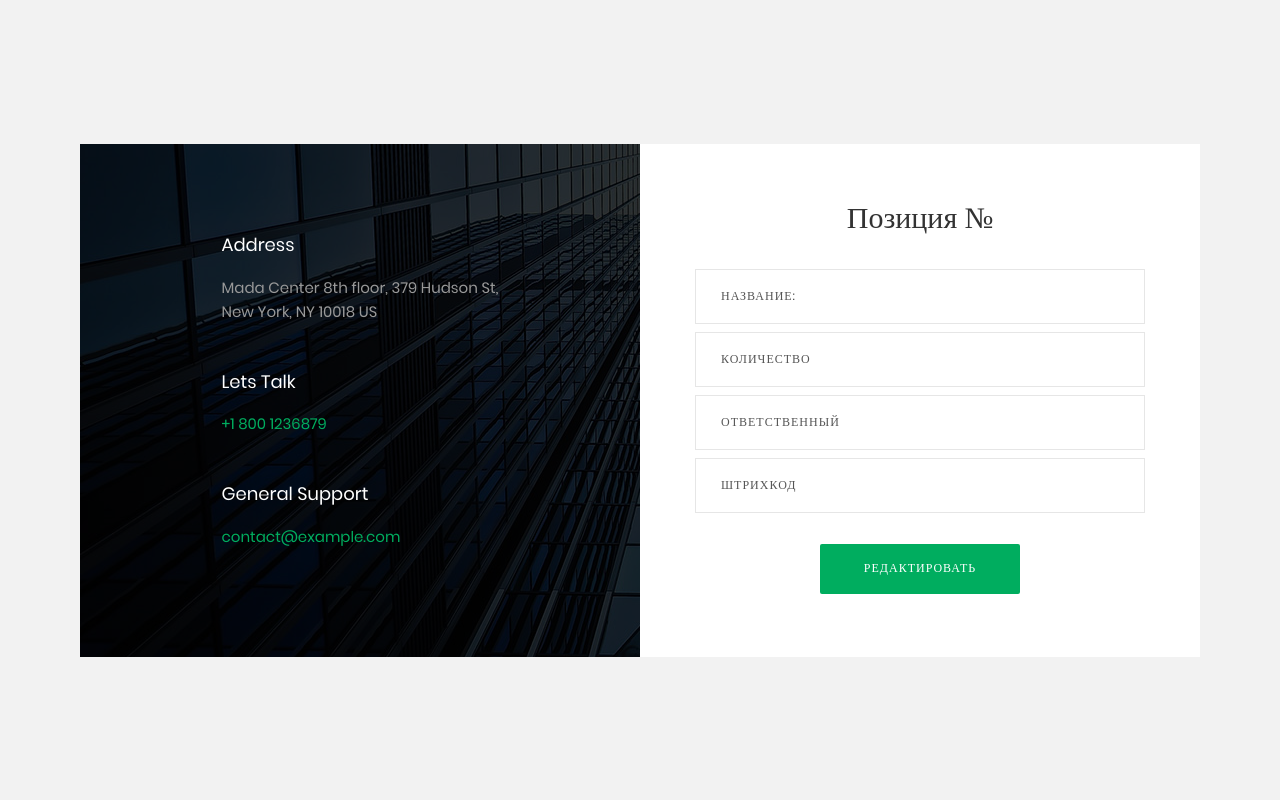
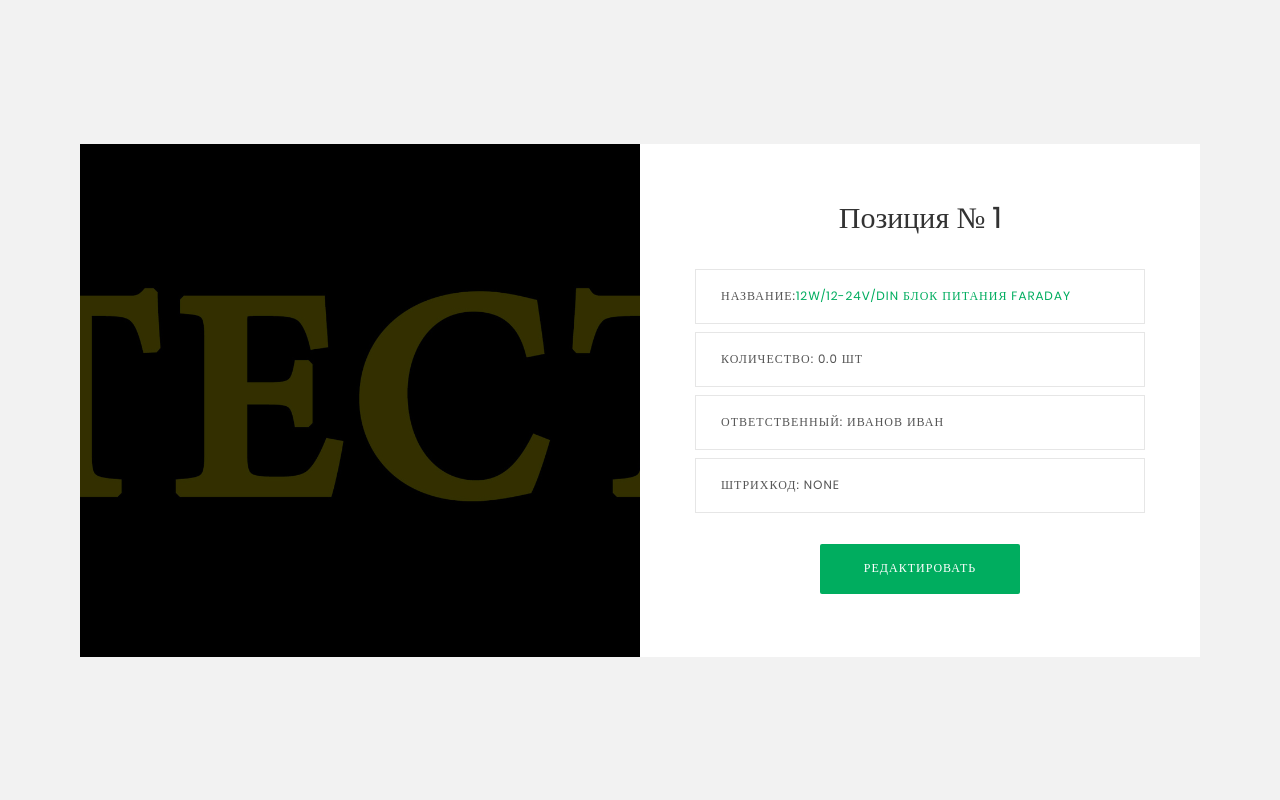
Before and after one commit to Po4e4ka/sklad_site, a Django app: template Positions/templates/Positions/position_view.html in a window 1280 px wide. Run offline with Django 3.2, Linux system fonts and the light colour scheme; the template is opened without the code that fills it: values that come from a table or form of the project are taken from there, others are empty; data comes from the database, SQL or seed files in the repository; some libraries are stand-ins or nearby versions; some web fonts are replaced.

Commit message:
Стабильная версия 0,02

```diff
--- a/Positions/static/Positions/css/main.css
+++ b/Positions/static/Positions/css/main.css
@@ -192,6 +192,7 @@ tbody tr:hover {
   color: #555555;
   background-color: #f5f5f5;
   cursor: pointer;
+
 }
 
 .column1 {
--- a/Positions/templates/Positions/position_view.html
+++ b/Positions/templates/Positions/position_view.html
@@ -3,7 +3,7 @@
 <html lang="en">
 <head>
 {#    TODO сделать название позиции#}
-	<title>Позиция №</title>
+	<title>Позиция №{{ position.id }}</title>
 	<meta charset="UTF-8">
 	<meta name="viewport" content="width=device-width, initial-scale=1">
 <!--===============================================================================================-->
@@ -37,10 +37,10 @@
 			<form class="contact100-form validate-form">
 				<span class="contact100-form-title">
 {#                    Todo № или название позиции#}
-					Позиция №
+					Позиция № {{ position.id }}
 				</span>
 
-				<label class="label-input100" for="first-name">Название: </label>
+				<label class="label-input100" for="first-name">Название: <font color="#00ad5f"> {{ position.name }} </font></label>
 {#				<div class="wrap-input100 rs1-wrap-input100 validate-input" data-validate="Type first name">#}
 {#                    <label class="label-input100"  for="first-name">Количество </label>#}
 {#					<span class="focus-input100"></span>#}
@@ -50,19 +50,19 @@
 {#					<span class="focus-input100"></span>#}
 {#				</div>#}
 
-				<label class="label-input100" for="email">Количество</label>
+				<label class="label-input100" for="email">Количество: {{ position.quantity }} {{ position.ediz }}</label>
 {#				<div class="wrap-input100 validate-input" data-validate = "Valid email is required: ex@abc.xyz">#}
 {#					<input id="email" class="input100" type="text" name="email" placeholder="Eg. example@email.com">#}
 {#					<span class="focus-input100"></span>#}
 {#				</div>#}
 
-				<label class="label-input100" for="phone">Ответственный</label>
+				<label class="label-input100" for="phone">Ответственный: {{ position.mol.name }}</label>
 {#				<div class="wrap-input100">#}
 {#					<input id="phone" class="input100" type="text" name="phone" placeholder="Eg. +1 800 000000">#}
 {#					<span class="focus-input100"></span>#}
 {#				</div>#}
 
-				<label class="label-input100" for="message">Штрихкод</label>
+				<label class="label-input100" for="message">Штрихкод: {{ position.code }}</label>
 {#				<div class="wrap-input100 validate-input" data-validate = "Message is required">#}
 {#					<textarea id="message" class="input100" name="message" placeholder="Write us a message"></textarea>#}
 {#					<span class="focus-input100"></span>#}
@@ -75,51 +75,45 @@
 				</div>
 			</form>
 
-			<div class="contact100-more flex-col-c-m" style="background-image: url('../../static/Positions/position_view/images/bg-01.jpg');">
+			<div class="contact100-more flex-col-c-m" style="background-image: url('{% static "Positions/position_view/images/test.jpg"%}');">
 				<div class="flex-w size1 p-b-47">
 					<div class="txt1 p-r-25">
-						<span class="lnr lnr-map-marker"></span>
 					</div>
 
 					<div class="flex-col size2">
 						<span class="txt1 p-b-20">
-							Address
+
 						</span>
 
 						<span class="txt2">
-							Mada Center 8th floor, 379 Hudson St, New York, NY 10018 US
+
 						</span>
 					</div>
 				</div>
 
 				<div class="dis-flex size1 p-b-47">
 					<div class="txt1 p-r-25">
-						<span class="lnr lnr-phone-handset"></span>
 					</div>
 
 					<div class="flex-col size2">
 						<span class="txt1 p-b-20">
-							Lets Talk
+
 						</span>
 
 						<span class="txt3">
-							+1 800 1236879
 						</span>
 					</div>
 				</div>
 
 				<div class="dis-flex size1 p-b-47">
 					<div class="txt1 p-r-25">
-						<span class="lnr lnr-envelope"></span>
 					</div>
 
 					<div class="flex-col size2">
 						<span class="txt1 p-b-20">
-							General Support
 						</span>
 
 						<span class="txt3">
-							contact@example.com
 						</span>
 					</div>
 				</div>
@@ -132,14 +126,14 @@
 	<div id="dropDownSelect1"></div>
 
 <!--===============================================================================================-->
-	<script src="../../static/Positions/position_view/vendor/jquery/jquery-3.2.1.min.js"></script>
+	<script src='{% static "Positions/position_view/vendor/jquery/jquery-3.2.1.min.js"%}'></script>
 <!--===============================================================================================-->
-	<script src="../../static/Positions/position_view/vendor/animsition/js/animsition.min.js"></script>
+	<script src='{% static "Positions/position_view/vendor/animsition/js/animsition.min.js"%}'></script>
 <!--===============================================================================================-->
-	<script src="../../static/Positions/position_view/vendor/bootstrap/js/popper.js"></script>
-	<script src="../../static/Positions/position_view/vendor/bootstrap/js/bootstrap.min.js"></script>
+	<script src='{% static "Positions/position_view/vendor/bootstrap/js/popper.js"%}'></script>
+	<script src='{% static "Positions/position_view/vendor/bootstrap/js/bootstrap.min.js"%}'></script>
 <!--===============================================================================================-->
-	<script src="../../static/Positions/position_view/vendor/select2/select2.min.js"></script>
+	<script src='{% static "Positions/position_view/vendor/select2/select2.min.js"%}'></script>
 	<script>
 		$(".selection-2").select2({
 			minimumResultsForSearch: 20,
--- a/Positions/templates/Positions/positions_view_table.html
+++ b/Positions/templates/Positions/positions_view_table.html
@@ -30,7 +30,7 @@
 				<div class="table100">
 					<table>
 						<thead>
-							<tr class="table100-head">
+							<tr  class="table100-head">
 {#                                TODO Найти способ изменять тип сортировки#}
 								<th class="column1">ID</th>
 								<th class="column2">Штрихкод</th>
@@ -42,8 +42,8 @@
 						</thead>
 						<tbody>
                         {% for pos in positions%}
-								<tr>
-									<td class="column1">{{ pos.id}}</td>
+								<tr onclick="document.location='position{{ pos.id }}'">
+									<td class="column1">{{ pos.id }}</td>
 									<td class="column2">{{ pos.code|stringformat:"06d" }}</td>
 									<td class="column3">{{ pos.name }}</td>
 									<td class="column4">{{ pos.quantity }}</td>
--- a/Positions/urls.py
+++ b/Positions/urls.py
@@ -22,5 +22,6 @@ urlpatterns = [
     # path('pos/', views.PosView, name="position"),
     path('new/', views.NewView.as_view(), name="new"),
     path("list/", views.PositionLisView.as_view(), name="list"),
-    path("omagad/", views.bd_func_vvod_start)
+    path("omagad/", views.bd_func_vvod_start),
+    path("list/position<int:pos_id>/", views.PositionView.as_view(), name="position")
 ]
```
Also changed, not shown: Positions/views.py (+11 -5 lines).
